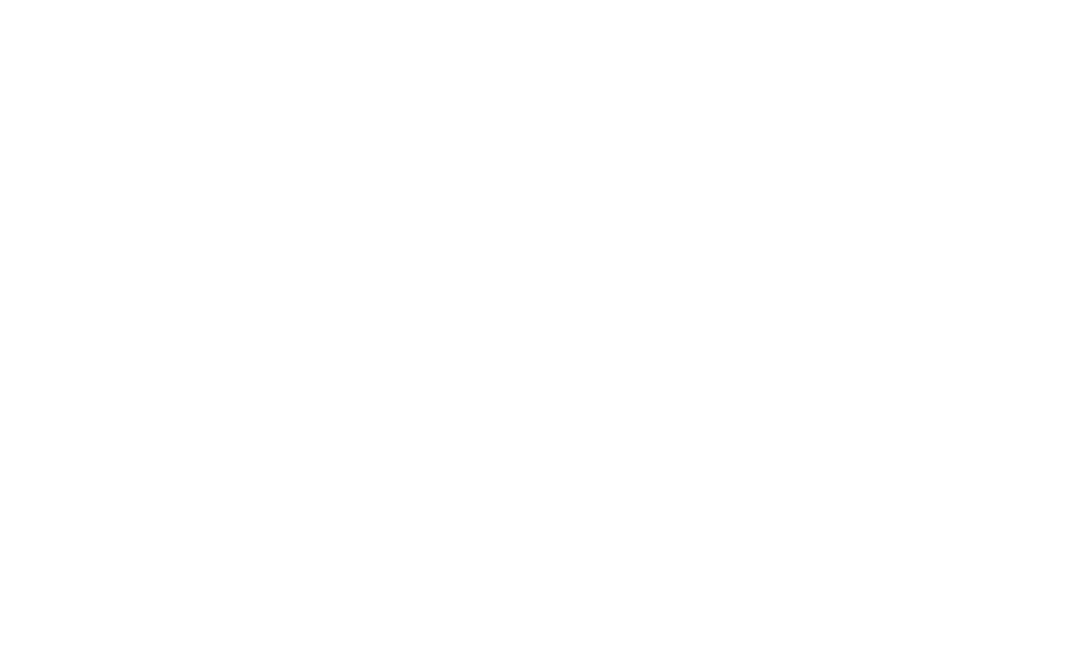
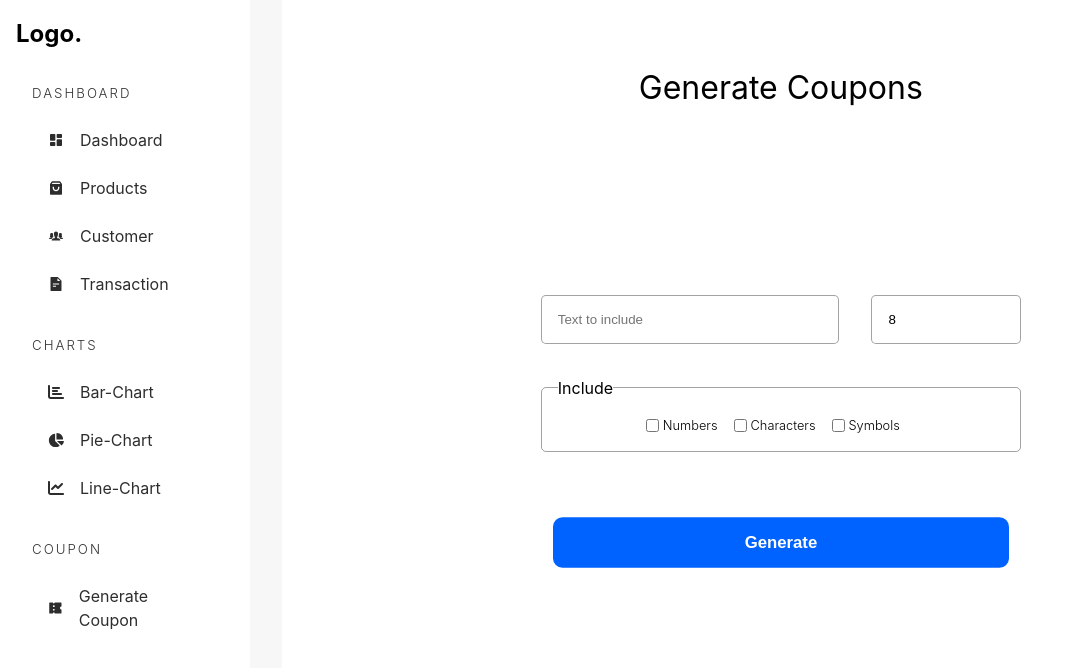
Before and after one commit to TanishSingla/Admin-Dashboard, a React (Vite) app: page /admin/apps/coupon in a window 1280 px wide. Before the commit this address had no page. Shown: the top 668 px of the page, without its empty margins (0-1067 px from the left). Built offline with nearby package versions, Linux system fonts and the light colour scheme.

Commit message:
Completed Coupon page

```diff
--- a/src/App.tsx
+++ b/src/App.tsx
@@ -12,12 +12,15 @@
 const BarCharts = lazy(() => import("./pages/charts/BarCharts"))
 const PieCharts = lazy(() => import("./pages/charts/PieCharts"))
 const LineCharts = lazy(() => import("./pages/charts/LineCharts"))
+const Coupons = lazy(() => import("./pages/apps/Coupons"))
 
 const App = () => {
   return (
     <BrowserRouter>
       <Suspense fallback={<Loader />}>
         <Routes>
+
+          {/* Pages */}
           <Route path="/admin/dashboard" element={<Dashboard />} />
           <Route path="/admin/customer" element={<Customer />} />
           <Route path="/admin/product" element={<Products />} />
@@ -28,10 +31,14 @@
           <Route path="/admin/product/:id" element={<ProductManagement />} />
           <Route path="/admin/transaction/:id" element={<TransactionManagement />} />
 
+
           {/* Charts */}
           <Route path="/admin/chart/bar" element={<BarCharts />} />
           <Route path="/admin/chart/pie" element={<PieCharts />} />
           <Route path="/admin/chart/line" element={<LineCharts />} />
+
+          {/* Apps (Coupon) */}
+          <Route path="/admin/apps/coupon" element={<Coupons />} />
         </Routes>
       </Suspense>
     </BrowserRouter>
--- a/src/components/AdminSidebar.tsx
+++ b/src/components/AdminSidebar.tsx
@@ -3,10 +3,14 @@
 import { AiFillFileText } from "react-icons/ai"
 import { IoIosPeople } from "react-icons/io"
 import { FaChartBar, FaChartPie, FaChartLine } from "react-icons/fa6"
+import { useState } from "react"
+import { HiMenuAlt4 } from "react-icons/hi"
 
 const AdminSidebar = () => {
 
     const location = useLocation();
+    const [shoeModal, setShowModal] = useState<boolean>(false);
+    const [isMobile, setIsMobile] = useState<boolean>(window.innerWidth < 1100);
 
     const ActiveLink = (currUrl: string): string => {
         if (location.pathname.includes(`/admin/${currUrl}`)) {
@@ -15,6 +19,13 @@
         return "white"
     }
     return (
+        <>
+
+            {isMobile && (
+                <button id="hamburger" onClick={() => setShowModal(true)}>
+                    <HiMenuAlt4 />
+                </button >
+            )}
             <aside>
                 <h2>Logo.</h2>
                 <div>
@@ -84,7 +95,7 @@
                     <h5>Coupon</h5>
                     <ul>
                         <li style={{ backgroundColor: ActiveLink('coupon') }}>
-                        <Link to={'/admin/coupon'}>
+                            <Link to={'/admin/apps/coupon'}>
                                 <RiCoupon3Fill />
                                 Generate Coupon
                             </Link>
@@ -92,6 +103,7 @@
                     </ul>
                 </div>
             </aside>
+        </>
     )
 }
 
--- /dev/null
+++ b/src/pages/apps/Coupons.tsx
@@ -0,0 +1,102 @@
+import { FormEvent, useEffect, useState } from "react"
+import AdminSidebar from "../../components/AdminSidebar"
+
+
+const allLetters = "ABCDEFGHIJKLMNOPQRSTUVWXYZabcdefghijklmnopqrstuvwxyz";
+const allNumbers = "0123456789";
+const allSymbols = "!@#$%^&*()_+";
+
+const Coupons = () => {
+
+    const [size, setSize] = useState<number>(8);
+    const [prefix, setPrefix] = useState<string>("");
+    const [includeNumbers, setIncludeNumbers] = useState<boolean>(false);
+    const [includeCharacters, setIncludeCharacters] = useState<boolean>(false);
+    const [includeSymbols, setIncludeSymbols] = useState<boolean>(false);
+    const [isCopied, setIsCopied] = useState<boolean>(false);
+    const [coupon, setIsCoupon] = useState<string>("");
+
+    const copyText = async (c: string) => {
+        await window.navigator.clipboard.writeText(c);
+        setIsCopied(true);
+    }
+
+    const submitHandler = (e: FormEvent<HTMLFormElement>) => {
+        e.preventDefault();
+
+        if (!includeCharacters && !includeNumbers && !includeSymbols) {
+            return alert("Please Select One At Least...");
+        }
+        let result: string = prefix || "";
+        const loopLength: number = size - result.length;
+
+        for (let i = 0; i < loopLength; i++) {
+            let entireString: string = "";
+            if (includeCharacters) entireString += allLetters;
+            if (includeSymbols) entireString += allSymbols;
+            if (includeNumbers) entireString += allNumbers;
+
+            const randomNum: number = ~~(Math.random() * entireString.length);
+            result += entireString[randomNum];
+        }
+        setIsCoupon(result);
+    }
+
+    useEffect(() => {
+        setIsCopied(false);
+    }, [coupon]);
+    return (
+        <div className="adminContainer">
+            <AdminSidebar />
+            <main className="dashboard-app-container">
+                <h1 className="heading">Generate Coupons</h1>
+                <section>
+                    <form action="" className="coupon-form" onSubmit={submitHandler}>
+                        <input type="text" placeholder="Text to include" value={prefix}
+                            onChange={e => setPrefix(e.target.value)}
+                            maxLength={size}
+                        />
+                        <input type="number" placeholder="Coupon Length" value={size}
+                            onChange={e => setSize(Number(e.target.value))}
+                            min={8}
+                            max={25}
+                        />
+                        <fieldset>
+                            <legend>Include</legend>
+                            <input type="checkbox" checked={includeNumbers}
+                                onChange={() => setIncludeNumbers((prev) => !prev)}
+                                min={8}
+                                max={25}
+                            />
+                            <span>Numbers</span>
+
+                            <input type="checkbox" checked={includeCharacters}
+                                onChange={() => setIncludeCharacters((prev) => !prev)}
+                                min={8}
+                                max={25}
+                            />
+                            <span>Characters</span>
+
+                            <input type="checkbox" checked={includeSymbols}
+                                onChange={() => setIncludeSymbols((prev) => !prev)}
+                                min={8}
+                                max={25}
+                            />
+                            <span>Symbols</span>
+                        </fieldset>
+                        <button type="submit">Generate</button>
+                    </form>
+
+                    {
+                        coupon && <code className="code">
+                            {coupon}
+                            <span onClick={() => copyText(coupon)}>{isCopied ? "Copied" : "Copy"}</span>
+                        </code>
+                    }
+                </section>
+            </main>
+        </div>
+    )
+}
+
+export default Coupons
--- a/src/styles/_dashboard.scss
+++ b/src/styles/_dashboard.scss
@@ -1,7 +1,7 @@
 .dashboard{
     overflow-y: auto;
 
-    >.input-bar{
+    .input-bar{
         height: 4rem;
         @include flex(row,unset);
         padding:0 1rem;
--- /dev/null
+++ b/src/styles/_dashboardApps.scss
@@ -0,0 +1,84 @@
+.dashboard-app-container {
+  background-color: white;
+  padding: 4rem;
+
+  > section {
+    @include flex(column, center, center, 2rem);
+    height: 100%;
+
+    .coupon-form {
+      @include grid(2fr 1fr, 2rem);
+      max-width: 30rem;
+      width: 100%;
+      > input {
+        padding: 1rem;
+        border: 1px solid rgba(0, 0, 0, 0.359);
+        outline: none;
+        border-radius: 5px;
+      }
+
+      > fieldset {
+        padding: 1rem;
+        border: 1px solid rgba(0, 0, 0, 0.359);
+        border-radius: 5px;
+        @include flex(row, center, center, 0);
+        flex-wrap: wrap;
+        grid-column: 1/3;
+
+        span {
+          font-size: 0.8rem;
+          font-weight: 300;
+          margin-inline-start: 0.25rem;
+          margin-inline-end: 1rem;
+        }
+      }
+
+      > button {
+        font-weight: 700;
+        font-size: 1.1rem;
+        width: 100%;
+        padding: 1rem;
+        border: none;
+        color: white;
+        cursor: pointer;
+        margin: 2rem 0;
+        border-radius: 10px;
+        grid-column: 1/3;
+        background-color: rgb(0, 98, 255);
+        transform:scale(0.95);
+        transition:0.3s transform ease-in-out;
+        &:hover{
+            transform:scale(1);
+        }
+      }
+    }
+
+    > code {
+      position: relative;
+      font-size: 1.2rem;
+      letter-spacing: 2px;
+      cursor: pointer;
+      &:hover > span {
+        opacity: 1;
+      }
+
+      > span {
+        opacity: 0;
+        @include square(100%);
+        top: 0;
+        left: 0;
+        position: absolute;
+        border-radius: 5px;
+        background-color: rgb(15, 15, 15);
+        color: white;
+        font-size: 0.8rem;
+        @include flex;
+      }
+    }
+  }
+}
+
+.heading{
+    font-weight: 400;
+    @include flex
+}
--- /dev/null
+++ b/src/styles/_mediaQuerry.scss
@@ -0,0 +1,53 @@
+@media screen and (width<= 1200px) {
+  .adminContainer {
+    overflow: auto;
+  }
+
+  .dashboard {
+    .widgetContainer,
+    .graphContainer,
+    .transaction-container {
+      justify-content: center;
+      flex-wrap: wrap;
+    }
+    .graph-container {
+      padding: 2rem;
+    }
+    .transaction-container {
+      padding: 2rem;
+      height: unset;
+    }
+  }
+
+  .product-management {
+    padding: 2rem;
+  }
+}
+
+@media screen and (width<= 1100px) {
+  .adminContainer {
+    grid-template-columns: 1fr !important;
+  }
+}
+
+@media screen and (width<= 600px) {
+  .product-management {
+    flex-direction: column;
+    align-items: center;
+    padding: 0;
+    > section {
+      max-width: 400px;
+    }
+  }
+
+  .chart-container {
+    padding: 0;
+    > h1 {
+      margin: 0;
+      text-align: center;
+    }
+    > section {
+      margin: 8rem auto;
+    }
+  }
+}
--- a/src/styles/app.scss
+++ b/src/styles/app.scss
@@ -2,6 +2,8 @@
 @import  "dashboard";
 @import "products";
 @import "chart";
+@import "dashboardApps";
+@import "mediaQuerry";
 
 
 :root {
```
Lines whose indentation alone changed are shown as unchanged.
